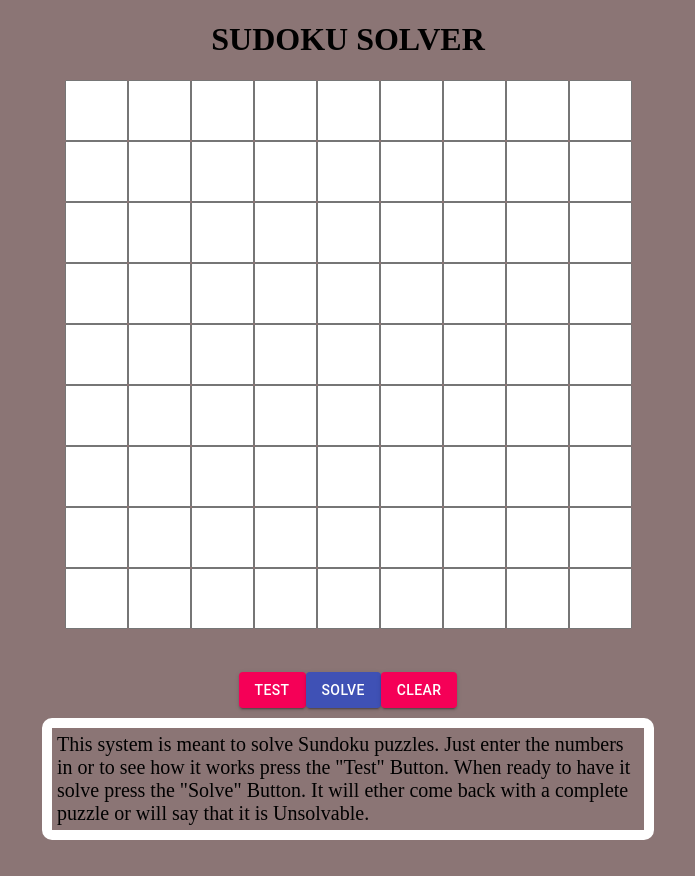
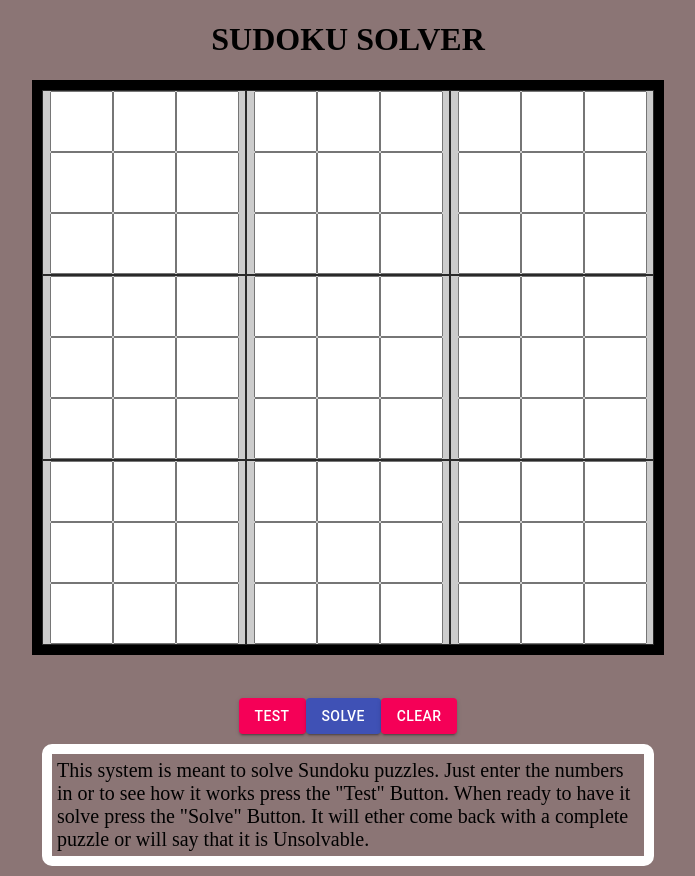
Before and after one commit to r-d-jorgensen/sudoku, a React (Create React App) app: page / in a window 1280 px wide. Shown: the whole page, without its empty margins (292-987 px from the left). Before the commit the page ends 850 px from the top, so only its background shows below. Built offline with nearby package versions, Linux system fonts and the light colour scheme.

Commit message:
close to style, implementing grid

```diff
--- a/src/App.css
+++ b/src/App.css
@@ -2,6 +2,21 @@
   text-align: center;
   margin: auto;
   width: 50%;
+}
+
+.sudoku-grid {
+  display: grid;
+  grid-template-columns: auto auto auto;
+  background-color: black;
+  grid-column-gap: 0px;
+  padding: 10px;
+}
+
+.quadrent {
+  background-color: rgba(255, 255, 255, 0.8);
+  border: 1px solid rgba(0, 0, 0, 0.8);
+  grid-row-gap: 0px;
+  text-align: center;
 }
 
 .numberBox {
--- a/src/sudoku.js
+++ b/src/sudoku.js
@@ -10,7 +10,6 @@ class Sudoku extends Component {
         let id = 0;
         for (let row = 0; row < size; row++) {
             for (let col = 0; col < size; col++) {
-                //TODO: find elegant equation for quadrent
                 let quadrent = 0;
                 if (row > 5) {
                     quadrent = 6;
@@ -138,19 +137,28 @@ class Sudoku extends Component {
 
     render() {
         //TODO: change row maping to quadrent maping then style
-        const rows = [0, 1, 2, 3, 4, 5, 6, 7, 8];
+
+        const grid = [];
+        for (let i = 0; i < 9; i++) {
+            const quadrent = [];
+            const board = this.state.board.filter(box => box.quadrent === i);
+            for (let i = 0; i < 9; i += 3) {
+                quadrent.push(board.slice(i, i + 3));
+            }
+            grid.push(quadrent);
+        }
         return (
             <div className="content">
                 <h1>SUDOKU SOLVER</h1>
-                <div >
-                    {rows.map(row =>
-                        <div key={row}>
-                            {this.state.board.slice(row * 9, row * 9 + 9).map((box) =>
-                                <NumberBox
-                                    key={box.id}
-                                    id={box.id}
-                                    value={box.value}
-                                    onChange={this.handleChange} />
+                <div className="sudoku-grid">
+                    {grid.map((quadrent, j) =>
+                        <div className="quadrent" key={j}>
+                            {quadrent.map((row, k) =>
+                                <div key={k}>
+                                    {row.map(box =>
+                                        <NumberBox key={box.id} value={box.value} onChange={this.handleChange} />
+                                    )}
+                                </div>
                             )}
                         </div>
                     )}
```
